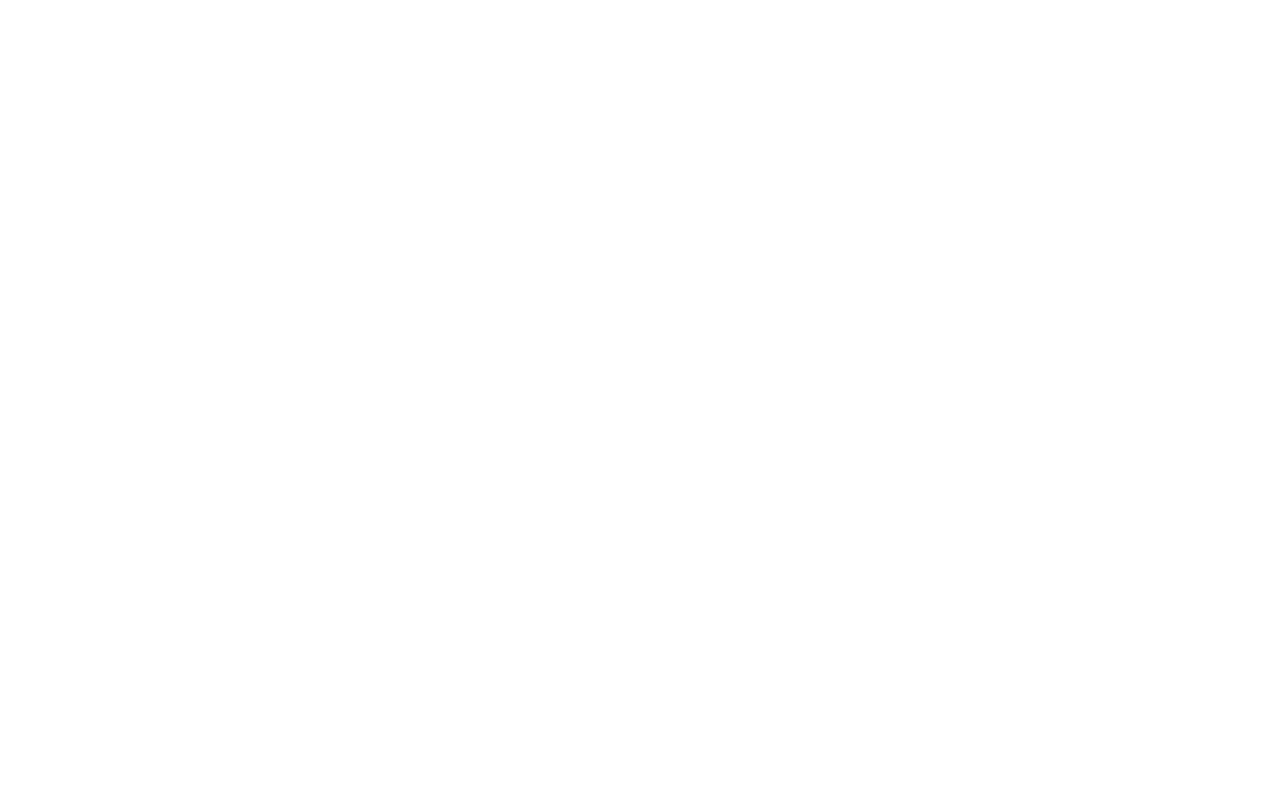
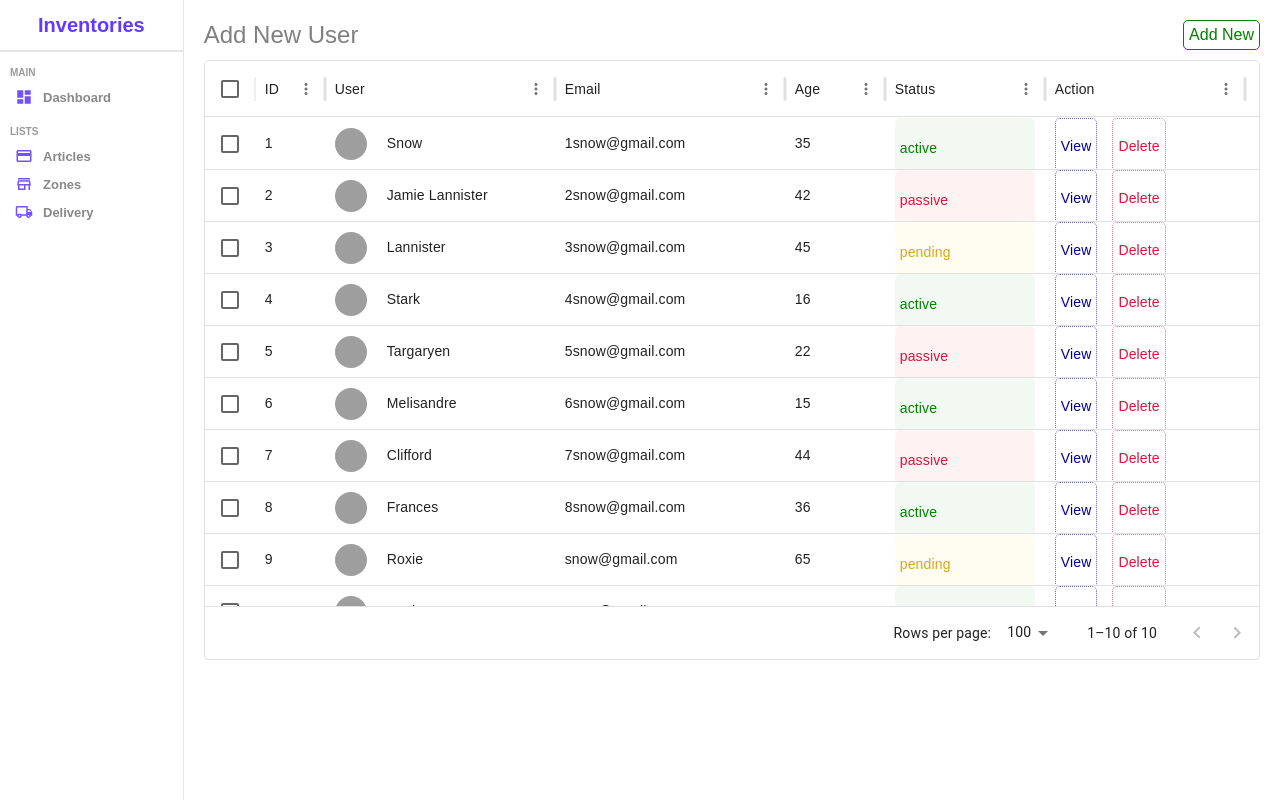
Before and after one commit to Liantsoa-Rabevahoaka/gestion-inventaire, a React (Vite) app in the folder frontend/: page /zones in a window 1280 px wide. Before the commit this address had no page. Built offline with nearby package versions, Linux system fonts and the light colour scheme; grey boxes are pictures that could not be loaded.

Commit message:
feat: add data table and single

```diff
--- a/frontend/package.json
+++ b/frontend/package.json
@@ -14,7 +14,7 @@
     "@emotion/styled": "^11.14.0",
     "@mui/icons-material": "^6.4.2",
     "@mui/material": "^6.4.2",
-    "@mui/x-data-grid": "^7.26.0",
+    "@mui/x-data-grid": "^7.28.0",
     "@reduxjs/toolkit": "^2.4.0",
     "axios": "^1.7.8",
     "dotenv": "^16.4.5",
--- a/frontend/src/App.jsx
+++ b/frontend/src/App.jsx
@@ -13,12 +13,12 @@
           <Route path="/">
             <Route index element={<Home/>} />
             <Route path="login" element={<Login/>}/>
-            <Route path="users">
+            <Route path="articles">
               <Route index element={<List />}/>
               <Route path=":userId" element={<Single/>}/>
               <Route path="new" element={<New/>}/>
             </Route>
-            <Route path="products">
+            <Route path="zones">
               <Route index element={<List />}/>
               <Route path=":productId" element={<Single/>}/>
               <Route path="new" element={<New/>}/>
--- /dev/null
+++ b/frontend/src/components/datatable/Datatable.jsx
@@ -0,0 +1,56 @@
+import "./Datatable.scss";
+import { DataGrid } from "@mui/x-data-grid";
+import { userColumns, userRows } from "../../datatablesource";
+import { Link } from "react-router-dom";
+import { useState } from "react";
+
+const Datatable = () => {
+  const [data, setData] = useState(userRows);
+
+  const handleDelete = (id) => {
+    setData(data.filter((item) => item.id !== id));
+  };
+
+  const actionColumn = [
+    {
+      field: "action",
+      headerName: "Action",
+      width: 200,
+      renderCell: (params) => {
+        return (
+          <div className="cellAction">
+            <Link to="/users/test" style={{ textDecoration: "none" }}>
+              <div className="viewButton">View</div>
+            </Link>
+            <div
+              className="deleteButton"
+              onClick={() => handleDelete(params.row.id)}
+            >
+              Delete
+            </div>
+          </div>
+        );
+      },
+    },
+  ];
+  return (
+    <div className="datatable">
+      <div className="datatableTitle">
+        Add New User
+        <Link to="/users/new" className="link">
+          Add New
+        </Link>
+      </div>
+      <DataGrid
+        className="datagrid"
+        rows={data}
+        columns={userColumns.concat(actionColumn)}
+        pageSize={9}
+        rowsPerPageOptions={[9]}
+        checkboxSelection
+      />
+    </div>
+  );
+};
+
+export default Datatable;
--- /dev/null
+++ b/frontend/src/components/datatable/Datatable.scss
@@ -0,0 +1,78 @@
+.datatable {
+  height: 600px;
+  padding: 20px;
+
+  .datatableTitle{
+    width: 100%;
+    font-size: 24px;
+    color: gray;
+    margin-bottom: 10px;
+    display: flex;
+    align-items: center;
+    justify-content: space-between;
+
+    .link{
+      text-decoration: none;
+      color: green;
+      font-size: 16px;
+      font-weight: 400;
+      border: 1px solid green;
+      padding: 5px;
+      border-radius: 5px;
+      cursor: pointer;
+    }
+  }
+
+  .cellWithImg {
+    display: flex;
+    align-items: center;
+
+    .cellImg {
+      width: 32px;
+      height: 32px;
+      border-radius: 50%;
+      object-fit: cover;
+      margin-right: 20px;
+    }
+  }
+
+  .cellWithStatus {
+    padding: 5px;
+    border-radius: 5px;
+
+    &.active {
+      background-color: rgba(0, 128, 0, 0.05);
+      color: green;
+    }
+    &.pending {
+      background-color: rgba(255, 217, 0, 0.05);
+      color: goldenrod;
+    }
+    &.passive {
+      background-color: rgba(255, 0, 0, 0.05);
+      color: crimson;
+    }
+  }
+
+  .cellAction {
+    display: flex;
+    align-items: center;
+    gap: 15px;
+
+    .viewButton {
+      padding: 2px 5px;
+      border-radius: 5px;
+      color: darkblue;
+      border: 1px dotted rgba(0, 0, 139, 0.596);
+      cursor: pointer;
+    }
+
+    .deleteButton {
+      padding: 2px 5px;
+      border-radius: 5px;
+      color: crimson;
+      border: 1px dotted rgba(220, 20, 60, 0.6);
+      cursor: pointer;
+    }
+  }
+}
--- a/frontend/src/components/sidebar/Sidebar.jsx
+++ b/frontend/src/components/sidebar/Sidebar.jsx
@@ -25,24 +25,18 @@
                 <p className="title">LISTS</p>
 
                 <li>
+                    <CreditCardOutlinedIcon className="icon"/>
+                    <span>Articles</span>
+                </li>
+                <li>
                     <StoreOutlinedIcon className="icon"/>
                     <span>Zones</span>
-                </li>
-                <li>
-                    <CreditCardOutlinedIcon className="icon"/>
-                    <span>Articles</span>
                 </li>
                 <li>
                     <LocalShippingOutlinedIcon className="icon"/>
                     <span>Delivery</span>
                 </li>
 
-                {/* <p className="title">USER</p>
-
-                <li>
-                    <ExitToAppOutlinedIcon className="icon"/>
-                    <span>Logout </span>
-                </li> */}
             </ul>
         </div>
     </div>
--- /dev/null
+++ b/frontend/src/datatablesource.jsx
@@ -0,0 +1,123 @@
+export const userColumns = [
+  { field: "id", headerName: "ID", width: 70 },
+  {
+    field: "user",
+    headerName: "User",
+    width: 230,
+    renderCell: (params) => {
+      return (
+        <div className="cellWithImg">
+          <img className="cellImg" src={params.row.img} alt="avatar" />
+          {params.row.username}
+        </div>
+      );
+    },
+  },
+  {
+    field: "email",
+    headerName: "Email",
+    width: 230,
+  },
+
+  {
+    field: "age",
+    headerName: "Age",
+    width: 100,
+  },
+  {
+    field: "status",
+    headerName: "Status",
+    width: 160,
+    renderCell: (params) => {
+      return (
+        <div className={`cellWithStatus ${params.row.status}`}>
+          {params.row.status}
+        </div>
+      );
+    },
+  },
+];
+
+//temporary data
+export const userRows = [
+  {
+    id: 1,
+    username: "Snow",
+    img: "https://images.pexels.com/photos/1820770/pexels-photo-1820770.jpeg?auto=compress&cs=tinysrgb&dpr=2&w=500",
+    status: "active",
+    email: "1snow@gmail.com",
+    age: 35,
+  },
+  {
+    id: 2,
+    username: "Jamie Lannister",
+    img: "https://images.pexels.com/photos/1820770/pexels-photo-1820770.jpeg?auto=compress&cs=tinysrgb&dpr=2&w=500",
+    email: "2snow@gmail.com",
+    status: "passive",
+    age: 42,
+  },
+  {
+    id: 3,
+    username: "Lannister",
+    img: "https://images.pexels.com/photos/1820770/pexels-photo-1820770.jpeg?auto=compress&cs=tinysrgb&dpr=2&w=500",
+    email: "3snow@gmail.com",
+    status: "pending",
+    age: 45,
+  },
+  {
+    id: 4,
+    username: "Stark",
+    img: "https://images.pexels.com/photos/1820770/pexels-photo-1820770.jpeg?auto=compress&cs=tinysrgb&dpr=2&w=500",
+    email: "4snow@gmail.com",
+    status: "active",
+    age: 16,
+  },
+  {
+    id: 5,
+    username: "Targaryen",
+    img: "https://images.pexels.com/photos/1820770/pexels-photo-1820770.jpeg?auto=compress&cs=tinysrgb&dpr=2&w=500",
+    email: "5snow@gmail.com",
+    status: "passive",
+    age: 22,
+  },
+  {
+    id: 6,
+    username: "Melisandre",
+    img: "https://images.pexels.com/photos/1820770/pexels-photo-1820770.jpeg?auto=compress&cs=tinysrgb&dpr=2&w=500",
+    email: "6snow@gmail.com",
+    status: "active",
+    age: 15,
+  },
+  {
+    id: 7,
+    username: "Clifford",
+    img: "https://images.pexels.com/photos/1820770/pexels-photo-1820770.jpeg?auto=compress&cs=tinysrgb&dpr=2&w=500",
+    email: "7snow@gmail.com",
+    status: "passive",
+    age: 44,
+  },
+  {
+    id: 8,
+    username: "Frances",
+    img: "https://images.pexels.com/photos/1820770/pexels-photo-1820770.jpeg?auto=compress&cs=tinysrgb&dpr=2&w=500",
+    email: "8snow@gmail.com",
+    status: "active",
+    age: 36,
+  },
+  {
+    id: 9,
+    username: "Roxie",
+    img: "https://images.pexels.com/photos/1820770/pexels-photo-1820770.jpeg?auto=compress&cs=tinysrgb&dpr=2&w=500",
+    email: "snow@gmail.com",
+    status: "pending",
+    age: 65,
+  },
+  {
+    id: 10,
+    username: "Roxie",
+    img: "https://images.pexels.com/photos/1820770/pexels-photo-1820770.jpeg?auto=compress&cs=tinysrgb&dpr=2&w=500",
+    email: "snow@gmail.com",
+    status: "active",
+    age: 65,
+  },
+];
--- a/frontend/src/pages/list/List.jsx
+++ b/frontend/src/pages/list/List.jsx
@@ -1,7 +1,17 @@
 import "./List.scss"
+import Sidebar from "../../components/sidebar/Sidebar"
+import Navbar from "../../components/navbar/Navbar"
+import Datatable from "../../components/datatable/Datatable"
+
 const List = () => {
   return (
-    <div>List</div>
+    <div className="list">
+      <Sidebar/>
+      <div className="listContainer">
+        {/* <Navbar/> */}
+        <Datatable/>
+      </div>
+    </div>
   )
 }
 
--- a/frontend/src/pages/list/List.scss
+++ b/frontend/src/pages/list/List.scss
@@ -0,0 +1,7 @@
+.list {
+    display: flex;
+    width: 100%;
+    .listContainer {
+      flex: 6;
+    }
+  }
--- a/frontend/src/pages/single/Single.jsx
+++ b/frontend/src/pages/single/Single.jsx
@@ -1,9 +1,47 @@
-import "./Single.scss"
+import "./single.scss";
+import Sidebar from "../../components/sidebar/Sidebar";
 
 const Single = () => {
   return (
-    <div>Single</div>
-  )
-}
+    <div className="single">
+      <Sidebar />
+      <div className="singleContainer">
+        {/* <Navbar /> */}
+        <div className="top">
+          <div className="left">
+            <div className="editButton">Edit</div>
+            <h1 className="title">Information</h1>
+            <div className="item">
+              <div className="details">
+                <h1 className="itemTitle">Jane Doe</h1>
+                <div className="detailItem">
+                  <span className="itemKey">Email:</span>
+                  <span className="itemValue">janedoe@gmail.com</span>
+                </div>
+                <div className="detailItem">
+                  <span className="itemKey">Phone:</span>
+                  <span className="itemValue">+1 2345 67 89</span>
+                </div>
+                <div className="detailItem">
+                  <span className="itemKey">Address:</span>
+                  <span className="itemValue">
+                    Elton St. 234 Garden Yd. NewYork
+                  </span>
+                </div>
+                <div className="detailItem">
+                  <span className="itemKey">Country:</span>
+                  <span className="itemValue">USA</span>
+                </div>
+              </div>
+            </div>
+          </div>
 
-export default Single
+        </div>
+        <div className="bottom">
+        </div>
+      </div>
+    </div>
+  );
+};
+
+export default Single;
--- a/frontend/src/pages/single/Single.scss
+++ b/frontend/src/pages/single/Single.scss
@@ -0,0 +1,84 @@
+.single {
+    display: flex;
+    width: 100%;
+    .singleContainer {
+      flex: 6;
+
+      .top {
+        padding: 20px;
+        display: flex;
+        gap: 20px;
+
+        .left {
+          flex: 1;
+          -webkit-box-shadow: 2px 4px 10px 1px rgba(0, 0, 0, 0.47);
+          box-shadow: 2px 4px 10px 1px rgba(201, 201, 201, 0.47);
+          padding: 20px;
+          position: relative;
+
+          .editButton {
+            position: absolute;
+            top: 0;
+            right: 0;
+            padding: 5px;
+            font-size: 12px;
+            color: #7451f8;
+            background-color: #7551f818;
+            cursor: pointer;
+            border-radius: 0px 0px 0px 5px;
+          }
+
+          .item {
+            display: flex;
+            gap: 20px;
+
+            .itemImg {
+              width: 100px;
+              height: 100px;
+              border-radius: 50%;
+              object-fit: cover;
+            }
+
+            .details {
+              .itemTitle {
+                margin-bottom: 10px;
+                color: #555;
+              }
+
+              .detailItem {
+                margin-bottom: 10px;
+                font-size: 14px;
+
+                .itemKey {
+                  font-weight: bold;
+                  color: gray;
+                  margin-right: 5px;
+                }
+
+                .itemValue {
+                  font-weight: 300;
+                }
+              }
+            }
+          }
+        }
+
+        .right {
+          flex: 2;
+        }
+      }
+
+      .bottom {
+        -webkit-box-shadow: 2px 4px 10px 1px rgba(0, 0, 0, 0.47);
+        box-shadow: 2px 4px 10px 1px rgba(201, 201, 201, 0.47);
+        padding: 20px;
+        margin: 10px 20px;
+      }
+
+      .title {
+        font-size: 16px;
+        color: lightgray;
+        margin-bottom: 20px;
+      }
+    }
+  }
```
Also changed, not shown: 1 other file (tests, documents, lock files or other folders).
